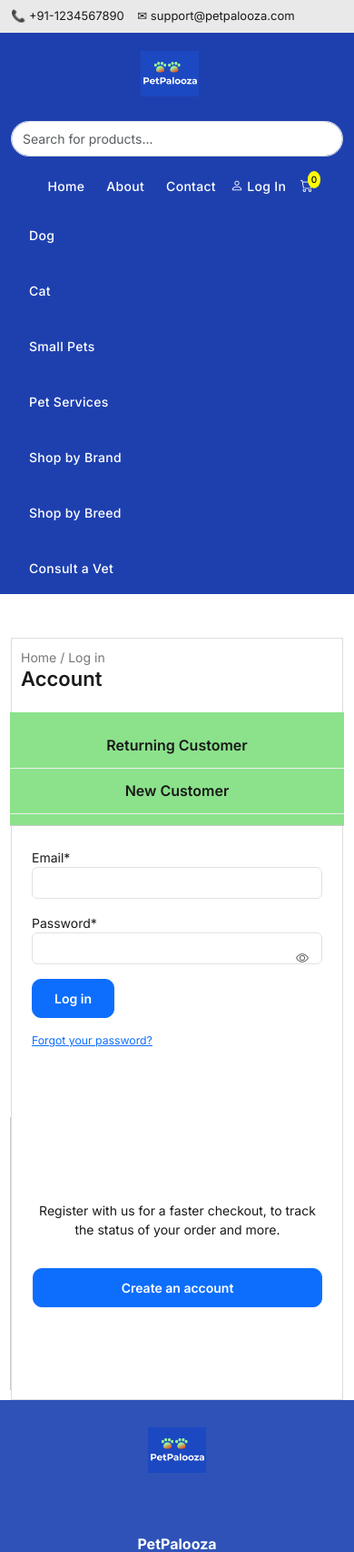
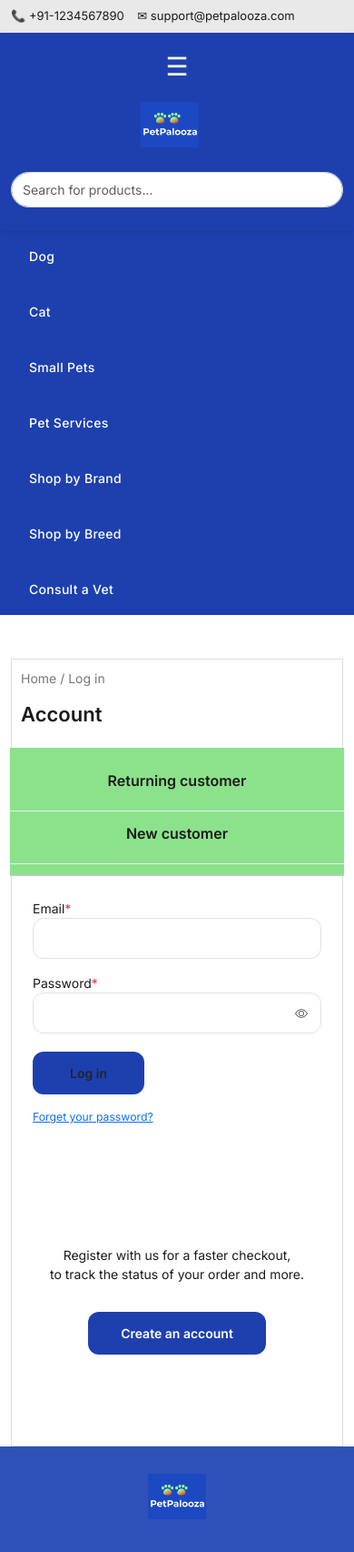
Before and after one commit to Anitha250792/PetPalooza, a Django app: page /login/ in a window 390 px wide. Shown: the top 1706 px of the page at 91% size. Run offline with Django 5.2, Linux system fonts and the light colour scheme.

Commit message:
ui design

```diff
--- a/accounts/templates/accounts/login.html
+++ b/accounts/templates/accounts/login.html
@@ -6,52 +6,37 @@
 <div class="container mt-5 account-section">
 
 <!-- Breadcrumb -->
-    <div class="breadcrumb-section">
-        <a href="/">Home</a> /
-        <span>Log in</span>
+<div class="breadcrumb-section mb-3">
+<a href="/">Home</a> / <span>Log in</span>
 </div>
-     {% if messages %}
-  {% for message in messages %}
-    <div class="alert alert-info">
-        {{ message }}
-    </div>
-  {% endfor %}
-{% endif %}
 
 <h2 class="mb-4">Account</h2>
 
-    <!-- GREEN HEADER STRIP -->
+<!-- GREEN HEADER -->
 <div class="row text-center customer-strip">
 <div class="col-md-6">
-            <h5 class="mb-0">Returning Customer</h5>
+<h5>Returning customer</h5>
 </div>
 <div class="col-md-6">
-            <h5 class="mb-0">New Customer</h5>
+<h5>New customer</h5>
 </div>
 </div>
 
-    <!-- CONTENT SECTION -->
 <div class="row account-content">
 
-        <!-- LOGIN SIDE -->
-        <div class="col-md-6 p-4">
+<!-- LOGIN -->
+<div class="col-md-6 login-box">
 
 <form method="POST">
 {% csrf_token %}
 
-                <div class="mb-3">
-                    <label>Email*</label>
-                    <input type="text"
-                           name="username"
-                           class="form-control">
-                </div>
+<label>Email<span class="text-danger">*</span></label>
+<input type="text" name="username" class="form-control">
 
-                <div class="mb-3 position-relative">
-    <label>Password*</label>
-    <input type="password"
-           name="password"
-           id="loginPassword"
-           class="form-control">
+<label class="mt-3">Password<span class="text-danger">*</span></label>
+
+<div class="position-relative">
+<input type="password" name="password" id="loginPassword" class="form-control">
 
 <span class="toggle-password"
 onclick="togglePassword('loginPassword', this)">
@@ -59,16 +44,13 @@
 </span>
 </div>
 
-
-                <button type="submit"
-                        name="login_btn"
-                        class="btn btn-primary px-4">
+<button type="submit" name="login_btn" class="btn login-btn">
 Log in
 </button>
 
 <p class="mt-3 small">
 <a href="{% url 'accounts:forgot_password' %}">
-        Forgot your password?
+Forget your password?
 </a>
 </p>
 
@@ -77,17 +59,19 @@
 </div>
 
 <!-- REGISTER SIDE -->
-        <div class="col-md-6 p-4 register-side text-center d-flex flex-column justify-content-center">
+<div class="col-md-6 register-box">
 
 <p>
-                Register with us for a faster checkout,
+Register with us for a faster checkout,<br>
 to track the status of your order and more.
 </p>
 
-            <button class="btn btn-primary mt-3"
+<button class="btn register-btn"
 data-bs-toggle="modal"
 data-bs-target="#registerModal">
+
 Create an account
+
 </button>
 
 </div>
@@ -98,49 +82,43 @@
 
 <!-- ================= REGISTER MODAL ================= -->
 
-<div class="modal fade" id="registerModal" tabindex="-1">
+<div class="modal fade" id="registerModal">
 <div class="modal-dialog modal-dialog-centered">
 <div class="modal-content register-modal">
 
-            <!-- Green Decorative Top -->
 <div class="register-top">
+
 <button type="button"
-                        class="btn-close close-btn"
-                        data-bs-dismiss="modal"></button>
+class="close-icon"
+data-bs-dismiss="modal">
+
+<i class="bi bi-x-lg"></i>
+
+</button>
+
 </div>
 
-            <div class="modal-body p-4">
+<div class="modal-body register-body">
 
-                <h5 class="text-center mb-4">
+<h4 class="text-center mb-4">
 Sign up for a free account at Petpalooza.
-                </h5>
+</h4>
 
 <form method="POST">
 {% csrf_token %}
 
-                    <div class="mb-3">
 <label>First Name</label>
-                        <input type="text"
-                               name="first_name"
-                               class="form-control">
-                    </div>
+<input type="text" name="first_name" class="form-control">
 
-                    <div class="mb-3">
-                        <label>Last Name</label>
-                        <input type="text"
-                               name="last_name"
-                               class="form-control">
-                    </div>
+<label class="mt-3">Last Name</label>
+<input type="text" name="last_name" class="form-control">
 
-                    <div class="mb-3">
-                        <label>Email</label>
-                        <input type="email"
-                               name="email"
-                               class="form-control">
-                    </div>
+<label class="mt-3">Email</label>
+<input type="email" name="email" class="form-control">
 
-                    <div class="mb-4 position-relative">
-    <label>Password</label>
+<label class="mt-3">Password</label>
+
+<div class="position-relative">
 <input type="password"
 name="password"
 id="registerPassword"
@@ -152,16 +130,18 @@
 </span>
 </div>
 
-
 <button type="submit"
 name="register_btn"
-                            class="btn btn-primary w-100">
+class="btn register-submit">
+
 Create an account
+
 </button>
 
 </form>
 
 </div>
+
 </div>
 </div>
 </div>
--- a/static/css/style.css
+++ b/static/css/style.css
@@ -51,6 +51,15 @@ img {
     font-size: 14px;
 }
 
+/* ================= STICKY NAVBAR ================= */
+
+.main-navbar{
+position:sticky;
+top:0;
+z-index:9999;
+background:#1e40af;
+box-shadow:0 4px 10px rgba(0,0,0,0.08);
+}
 /* Main Navbar */
 .main-navbar {
     background-color: #1e40af;
@@ -1019,3 +1028,222 @@ font-size:14px;
 }
 
 }
+
+/* ================= MOBILE MENU ================= */
+
+.menu-toggle{
+display:none;
+background:none;
+border:none;
+font-size:28px;
+color:white;
+cursor:pointer;
+}
+
+.nav-wrapper{
+display:flex;
+align-items:center;
+justify-content:space-between;
+gap:20px;
+}
+
+.nav-links{
+display:flex;
+align-items:center;
+gap:20px;
+}
+
+/* MOBILE */
+
+@media (max-width:768px){
+
+.menu-toggle{
+display:block;
+}
+
+.nav-links{
+display:none;
+flex-direction:column;
+position:absolute;
+top:70px;
+left:0;
+width:100%;
+background:#1e40af;
+padding:20px;
+}
+
+.nav-links.active{
+display:flex;
+}
+
+}
+
+/* ================= SMOOTH MEGA MENU ================= */
+
+.dropdown-menu.mega-menu{
+
+display:block;
+opacity:0;
+visibility:hidden;
+transform:translateY(15px);
+transition:all 0.3s ease;
+
+}
+
+.nav-item.dropdown:hover .mega-menu{
+
+opacity:1;
+visibility:visible;
+transform:translateY(0);
+
+}
+
+/* ================= CART ICON ANIMATION ================= */
+
+@keyframes cartBounce{
+
+0%{transform:scale(1);}
+40%{transform:scale(1.3);}
+60%{transform:scale(0.9);}
+100%{transform:scale(1);}
+
+}
+
+.cart-animate{
+animation:cartBounce 0.5s ease;
+}
+
+/* LOGIN PAGE */
+
+.login-box{
+padding:40px;
+}
+
+.register-box{
+display:flex;
+flex-direction:column;
+justify-content:center;
+align-items:center;
+text-align:center;
+padding:40px;
+}
+
+.login-box input{
+height:45px;
+border-radius:12px;
+}
+
+.login-btn{
+margin-top:20px;
+background:#1e40af;
+border-radius:12px;
+padding:12px 40px;
+font-weight:600;
+}
+
+.register-btn{
+background:#1e40af;
+color:white;
+border-radius:12px;
+padding:12px 35px;
+margin-top:15px;
+}
+
+/* DIVIDER */
+
+.register-side{
+border-left:1px solid #ccc;
+}
+
+/* REGISTER MODAL */
+
+.register-modal{
+border-radius:25px;
+overflow:hidden;
+box-shadow:0 20px 40px rgba(0,0,0,0.2);
+}
+
+/* TOP DECORATION */
+
+.register-top{
+height:100px;
+background:#8BE28B;
+position:relative;
+}
+
+.register-top::before{
+content:"";
+position:absolute;
+width:120%;
+height:180px;
+background:#6edb6e;
+border-radius:50%;
+top:-90px;
+left:-10%;
+}
+
+/* CLOSE BUTTON */
+
+.close-icon{
+position:absolute;
+right:20px;
+top:20px;
+border:none;
+background:white;
+width:40px;
+height:40px;
+border-radius:50%;
+font-size:18px;
+}
+
+/* MODAL BODY */
+
+.register-body{
+padding:40px;
+}
+
+.register-body input{
+height:45px;
+border-radius:12px;
+}
+
+/* SUBMIT BUTTON */
+
+.register-submit{
+margin-top:25px;
+background:#1e40af;
+color:white;
+padding:14px;
+border-radius:12px;
+width:100%;
+font-weight:600;
+}
+
+/* PASSWORD ICON */
+
+.toggle-password{
+position:absolute;
+right:15px;
+top:12px;
+cursor:pointer;
+}
+
+/* MOBILE */
+
+@media (max-width:768px){
+
+.account-content{
+flex-direction:column;
+}
+
+.register-side{
+border-left:none;
+border-top:1px solid #ddd;
+}
+
+.login-box,
+.register-box{
+padding:25px;
+}
+
+}
--- a/templates/base.html
+++ b/templates/base.html
@@ -155,6 +155,38 @@ document.addEventListener("DOMContentLoaded", function () {
     }
 
 });
+
+function toggleMenu(){
+    document.getElementById("mobileMenu").classList.toggle("active");
+}
+
+/* CART ANIMATION */
+
+function animateCart(){
+
+    const cart = document.getElementById("cartIcon");
+
+    cart.classList.add("cart-animate");
+
+    setTimeout(()=>{
+        cart.classList.remove("cart-animate");
+    },500);
+
+}
+
+function togglePassword(id, icon){
+
+const input = document.getElementById(id);
+
+if(input.type === "password"){
+input.type = "text";
+icon.innerHTML = '<i class="bi bi-eye-slash"></i>';
+}else{
+input.type = "password";
+icon.innerHTML = '<i class="bi bi-eye"></i>';
+}
+
+}
 </script>
 
 </body>
--- a/templates/navbar.html
+++ b/templates/navbar.html
@@ -12,16 +12,21 @@
 </div>
 
 <!-- MAIN NAVBAR -->
-<nav class="navbar navbar-expand-lg main-navbar">
-    <div class="container">
+<nav class="navbar main-navbar">
+    <div class="container nav-wrapper">
+
+        <!-- MOBILE HAMBURGER -->
+        <button class="menu-toggle" onclick="toggleMenu()">
+            ☰
+        </button>
 
         <!-- LOGO -->
         <a class="navbar-brand" href="{% url 'accounts:home' %}">
-    <img src="{% static 'images/logo.png' %}" height="100">
+            <img src="{% static 'images/logo.png' %}" height="90">
         </a>
 
         <!-- SEARCH -->
-        <form class="d-flex search-bar mx-auto"
+        <form class="search-bar"
               method="GET"
               action="{% url 'accounts:search' %}">
 
@@ -30,34 +35,29 @@
                    name="q"
                    placeholder="Search for products..."
                    value="{{ request.GET.q }}">
-
         </form>
 
         <!-- RIGHT MENU -->
-        <div class="d-flex align-items-center gap-3">
+        <div class="nav-links" id="mobileMenu">
 
             <a href="{% url 'accounts:home' %}" class="nav-link-custom">Home</a>
             <a href="{% url 'about' %}" class="nav-link-custom">About</a>
             <a href="{% url 'accounts:contact' %}" class="nav-link-custom">Contact</a>
 
-            <!-- LOGIN ICON -->
+            <!-- ACCOUNT -->
             {% if user.is_authenticated %}
-
             <div class="dropdown">
-    <a class="nav-icon dropdown-toggle text-decoration-none"
+                <a class="nav-icon dropdown-toggle"
                    href="#"
                    data-bs-toggle="dropdown">
-
                    <i class="bi bi-person-circle"></i>
                    {{ user.first_name }}
-
                 </a>
 
                 <ul class="dropdown-menu dropdown-menu-end">
-
                     <li>
                         <a class="dropdown-item" href="{% url 'accounts:account' %}">
-                <i class="bi bi-person"></i> My Account
+                            My Account
                         </a>
                     </li>
 
@@ -66,15 +66,13 @@
                     <li>
                         <form action="{% url 'accounts:logout' %}" method="post">
                             {% csrf_token %}
-                <button type="submit" class="dropdown-item border-0 bg-transparent">
-                    <i class="bi bi-box-arrow-right"></i> Logout
+                            <button class="dropdown-item border-0 bg-transparent">
+                                Logout
                             </button>
                         </form>
                     </li>
-
                 </ul>
             </div>
-
             {% else %}
 
             <a href="{% url 'accounts:login' %}" class="nav-icon">
@@ -83,9 +81,13 @@
 
             {% endif %}
 
-            <!-- CART ICON -->
-            <a href="{% url 'cart_page' %}" class="nav-icon position-relative">
+            <!-- CART -->
+            <a href="{% url 'cart_page' %}"
+               id="cartIcon"
+               class="nav-icon position-relative">
+
                 <i class="bi bi-cart"></i>
+
                 <span class="cart-badge">
                     {{ cart_count }}
                 </span>
@@ -95,8 +97,6 @@
         </div>
     </div>
 </nav>
-
-<!-- CATEGORY MENU -->
 <!-- CATEGORY MENU -->
 <div class="category-menu">
     <div class="container">
```
Lines whose indentation alone changed are shown as unchanged.
